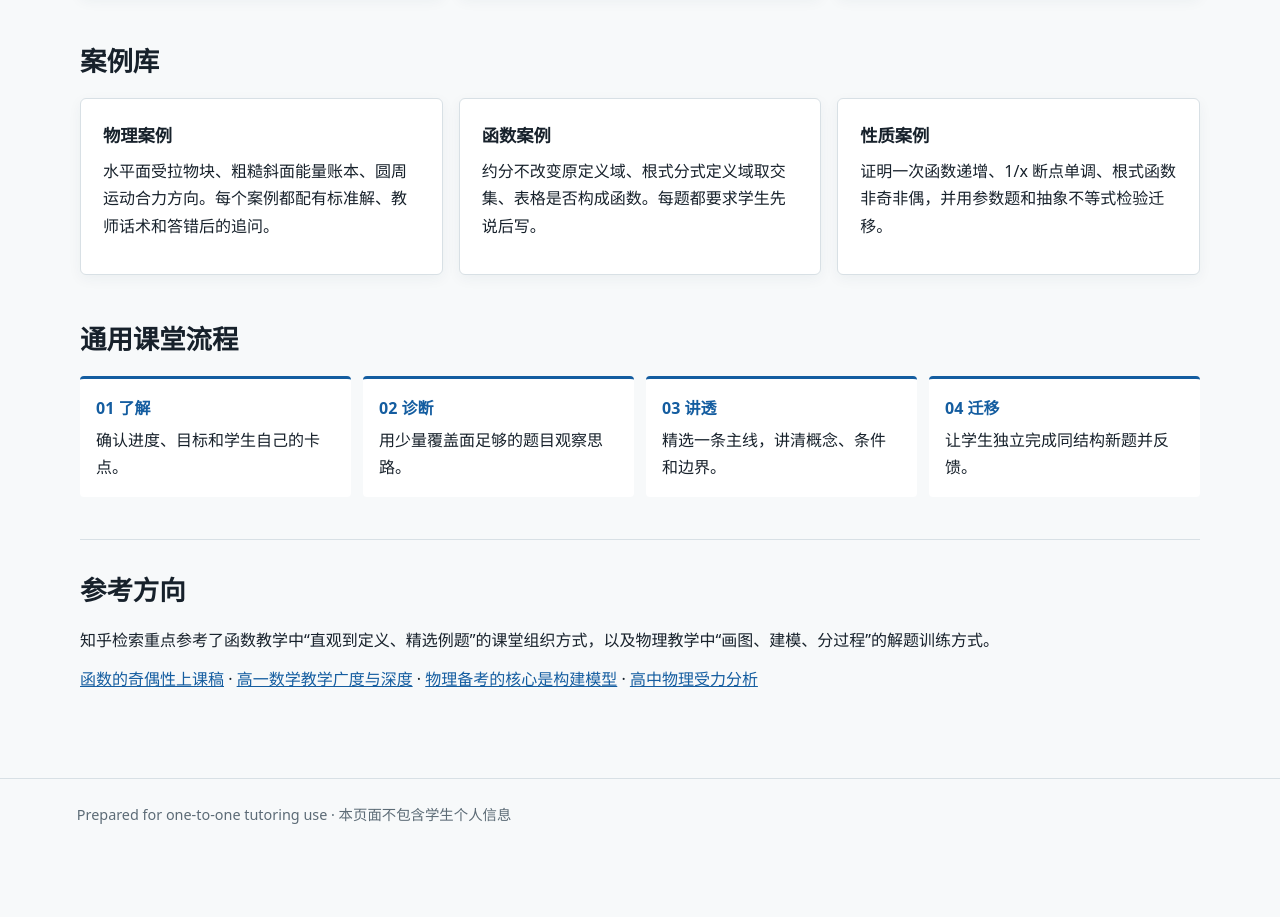
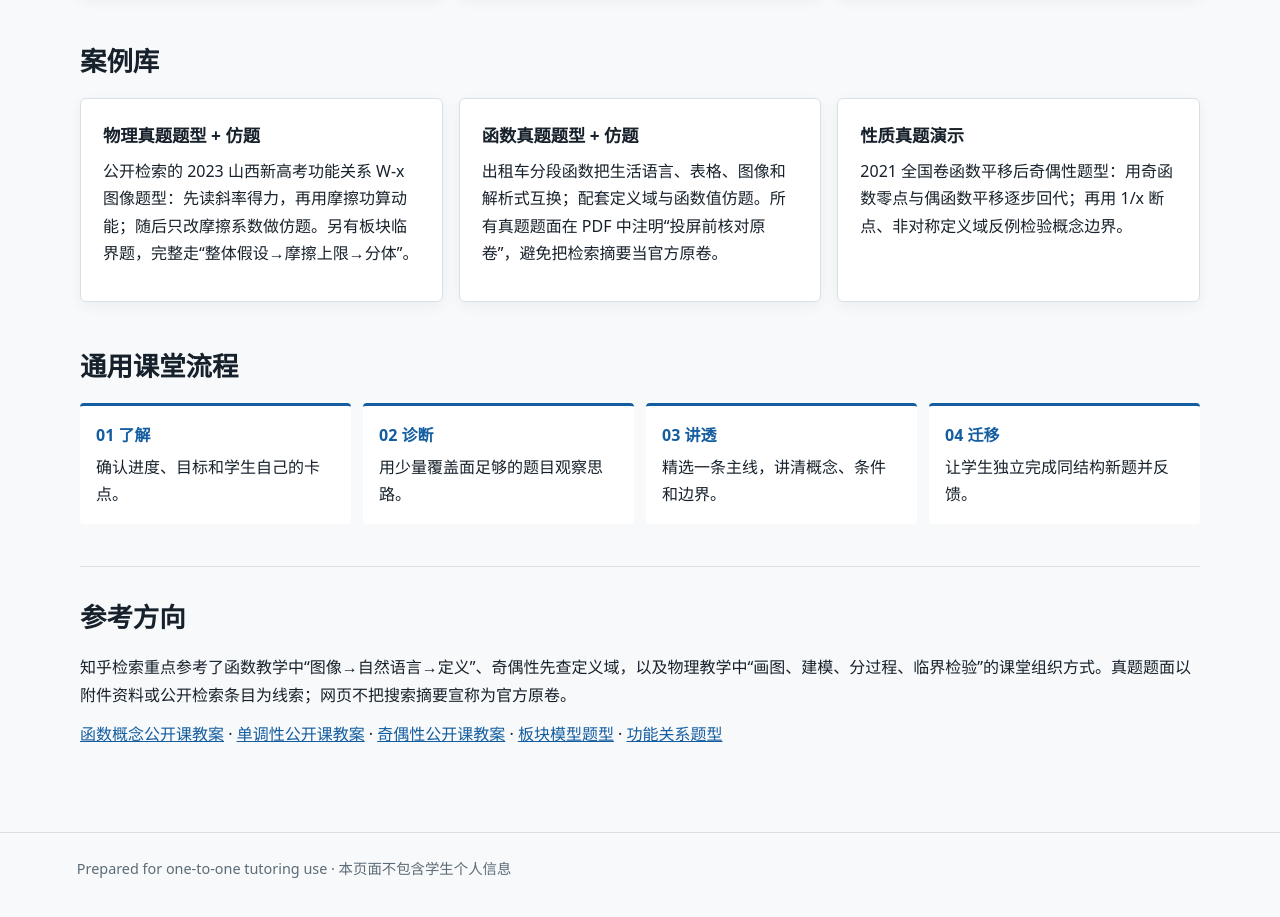
Before and after one commit to BuwusstseinEwigkeit/BuwusstseinEwigkeit.github.io, a plain HTML site: page index.html in a window 1280 px wide. Shown: the part 908-1825 px from the top of the page. Before the commit the page ends 1771 px from the top, so only its background shows below. Drawn offline with Linux system fonts and the light colour scheme.

Commit message:
Refresh tutoring case library

```diff
--- a/index.html
+++ b/index.html
@@ -58,9 +58,9 @@
     <section class="flow">
       <h2>案例库</h2>
       <div class="grid">
-        <article class="card"><h3>物理案例</h3><p>水平面受拉物块、粗糙斜面能量账本、圆周运动合力方向。每个案例都配有标准解、教师话术和答错后的追问。</p></article>
-        <article class="card"><h3>函数案例</h3><p>约分不改变原定义域、根式分式定义域取交集、表格是否构成函数。每题都要求学生先说后写。</p></article>
-        <article class="card"><h3>性质案例</h3><p>证明一次函数递增、1/x 断点单调、根式函数非奇非偶，并用参数题和抽象不等式检验迁移。</p></article>
+        <article class="card"><h3>物理真题题型 + 仿题</h3><p>公开检索的 2023 山西新高考功能关系 W-x 图像题型：先读斜率得力，再用摩擦功算动能；随后只改摩擦系数做仿题。另有板块临界题，完整走“整体假设→摩擦上限→分体”。</p></article>
+        <article class="card"><h3>函数真题题型 + 仿题</h3><p>出租车分段函数把生活语言、表格、图像和解析式互换；配套定义域与函数值仿题。所有真题题面在 PDF 中注明“投屏前核对原卷”，避免把检索摘要当官方原卷。</p></article>
+        <article class="card"><h3>性质真题演示</h3><p>2021 全国卷函数平移后奇偶性题型：用奇函数零点与偶函数平移逐步回代；再用 1/x 断点、非对称定义域反例检验概念边界。</p></article>
       </div>
     </section>
     <section class="flow">
@@ -74,8 +74,8 @@
     </section>
     <section class="sources">
       <h2>参考方向</h2>
-      <p>知乎检索重点参考了函数教学中“直观到定义、精选例题”的课堂组织方式，以及物理教学中“画图、建模、分过程”的解题训练方式。</p>
-      <p><a href="https://zhuanlan.zhihu.com/p/662952191">函数的奇偶性上课稿</a> · <a href="https://www.zhihu.com/question/2083902944282424408/answer/2086879087382082382">高一数学教学广度与深度</a> · <a href="https://zhuanlan.zhihu.com/p/2085497072938119398">物理备考的核心是构建模型</a> · <a href="https://www.zhihu.com/question/1934396124854190214/answer/2084431314447611846">高中物理受力分析</a></p>
+      <p>知乎检索重点参考了函数教学中“图像→自然语言→定义”、奇偶性先查定义域，以及物理教学中“画图、建模、分过程、临界检验”的课堂组织方式。真题题面以附件资料或公开检索条目为线索；网页不把搜索摘要宣称为官方原卷。</p>
+      <p><a href="https://zhuanlan.zhihu.com/p/427413679">函数概念公开课教案</a> · <a href="https://zhuanlan.zhihu.com/p/433780558">单调性公开课教案</a> · <a href="https://zhuanlan.zhihu.com/p/435509668">奇偶性公开课教案</a> · <a href="https://zhuanlan.zhihu.com/p/594783411">板块模型题型</a> · <a href="https://zhuanlan.zhihu.com/p/2035350991588041305">功能关系题型</a></p>
     </section>
   </main>
   <footer>Prepared for one-to-one tutoring use · 本页面不包含学生个人信息</footer>
```
